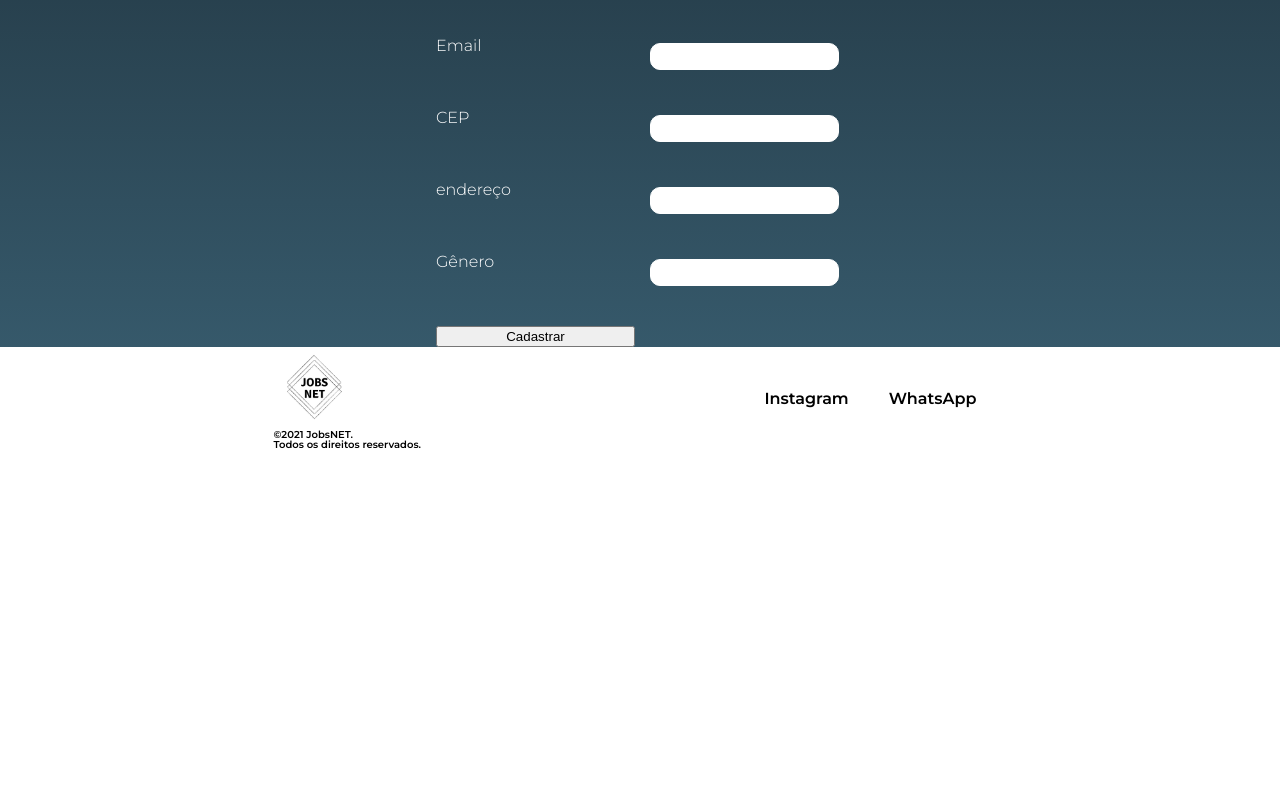
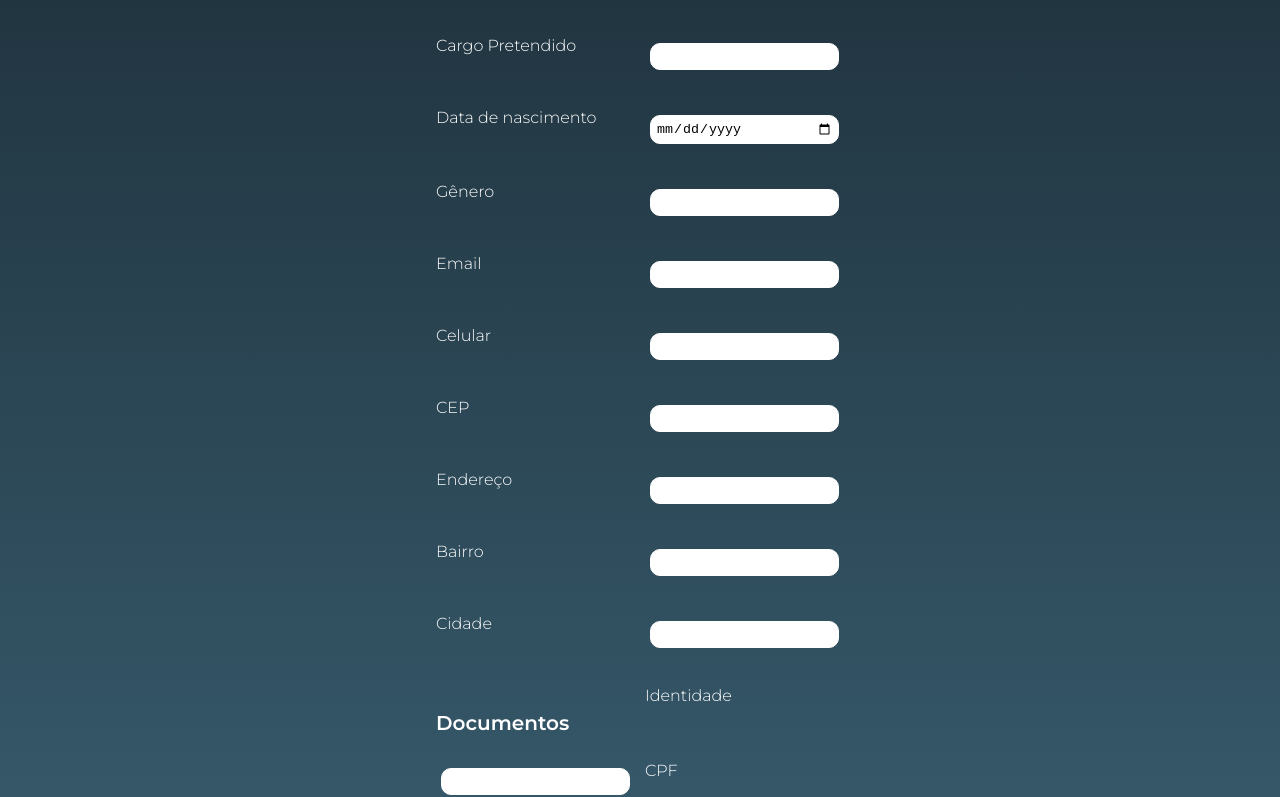
Before and after one commit to pinheiroduda/gama-academy-final-project, a React (Create React App) app in the folder Frontend/: page / in a window 1280 px wide. Shown: the part 452-1249 px from the top of the page. Before the commit the page ends 903 px from the top, so only its background shows below. Built offline with nearby package versions, Linux system fonts and the light colour scheme.

Commit message:
refactor: cep validation

```diff
--- a/Frontend/src/components/Form/index.js
+++ b/Frontend/src/components/Form/index.js
@@ -2,14 +2,17 @@ import React from 'react'
 import { useState, useEffect } from 'react'
 
 import axios from 'axios'
-import { Input, FormStyle, Title, Select } from './style'
+import { Input, FormStyle, Title } from './style'
 
 const Form = () => {
   const fetchAddress = async () => {
-    const address = await axios.get(
+    const { data: address } = await axios.get(
       `https://viacep.com.br/ws/${form.cep}/json/`
     )
-    setForm({ ...form, logradouro: address.data.logradouro })
+
+    const { logradouro, bairro, localidade } = address
+
+    setForm({ ...form, logradouro, district: bairro, city: localidade })
   }
 
   const createCandidate = async candidate => {
@@ -19,6 +22,18 @@ const Form = () => {
     }
     alert('deu errado')
   }
+
+  // const createCandidate = async (candidate) => {
+  //   try {
+  //     const user = await axios.post('http://localhost:5000/register', form);
+  //     if (user.status === 200) {
+  //       alert('iti malia deu certo');
+  //     }
+
+  //   } catch (error) {
+  //     setCpfError(true);
+  //   }
+  // }; // ver esssa parte
 
   const [form, setForm] = useState({
     name: '',
@@ -43,12 +58,41 @@ const Form = () => {
           }}
           value={form.name}
         ></Input>
+        <label>Cargo Pretendido</label>
+        <Input
+          onChange={e => {
+            setForm({ ...form, position: e.target.value })
+          }}
+          value={form.position}
+        ></Input>
+        <label>Data de nascimento</label>
+        <Input
+          type="date"
+          onChange={e => {
+            setForm({ ...form, date: e.target.value })
+          }}
+          value={form.date}
+        ></Input>
+        <label>Gênero</label>
+        <Input
+          onChange={e => {
+            setForm({ ...form, gender: e.target.value })
+          }}
+          value={form.gender}
+        ></Input>
         <label>Email</label>
         <Input
           onChange={e => {
             setForm({ ...form, email: e.target.value })
           }}
           value={form.email}
+        ></Input>
+        <label>Celular</label>
+        <Input
+          onChange={e => {
+            setForm({ ...form, contact: e.target.value })
+          }}
+          value={form.contact}
         ></Input>
         <label>CEP</label>
         <Input
@@ -60,21 +104,28 @@ const Form = () => {
           }}
           value={form.cep}
         ></Input>
-        <label>endereço</label>
+        <label>Endereço</label>
         <Input
           onChange={e => {
             setForm({ ...form, logradouro: e.target.value })
           }}
           value={form.logradouro}
         ></Input>
-        <label>Gênero</label>
+        <label>Bairro</label>
         <Input
           onChange={e => {
-            setForm({ ...form, gender: e.target.value })
+            setForm({ ...form, district: e.target.value })
           }}
-          value={form.gender}
+          value={form.district}
         ></Input>
-        {/* <Title>Documentos</Title>
+        <label>Cidade</label>
+        <Input
+          onChange={e => {
+            setForm({ ...form, city: e.target.value })
+          }}
+          value={form.city}
+        ></Input>
+        <Title>Documentos</Title>
         <label>Identidade</label>
         <Input
           onChange={e => {
@@ -88,7 +139,7 @@ const Form = () => {
             setForm({ ...form, cpf: e.target.value })
           }}
           value={form.cpf}
-        ></Input> */}
+        ></Input>
         <button onClick={() => createCandidate()}>Cadastrar</button>
       </FormStyle>
     </>
--- a/Frontend/src/components/Form/style.js
+++ b/Frontend/src/components/Form/style.js
@@ -29,9 +29,3 @@ export const Title = styled.h1`
   padding-top: 25px;
   margin-bottom: 20px;
 `
-
-export const Select = styled.select`
-  border-radius: 10px;
-  border: 1px solid #fff;
-  padding: 5px;
-`
```
